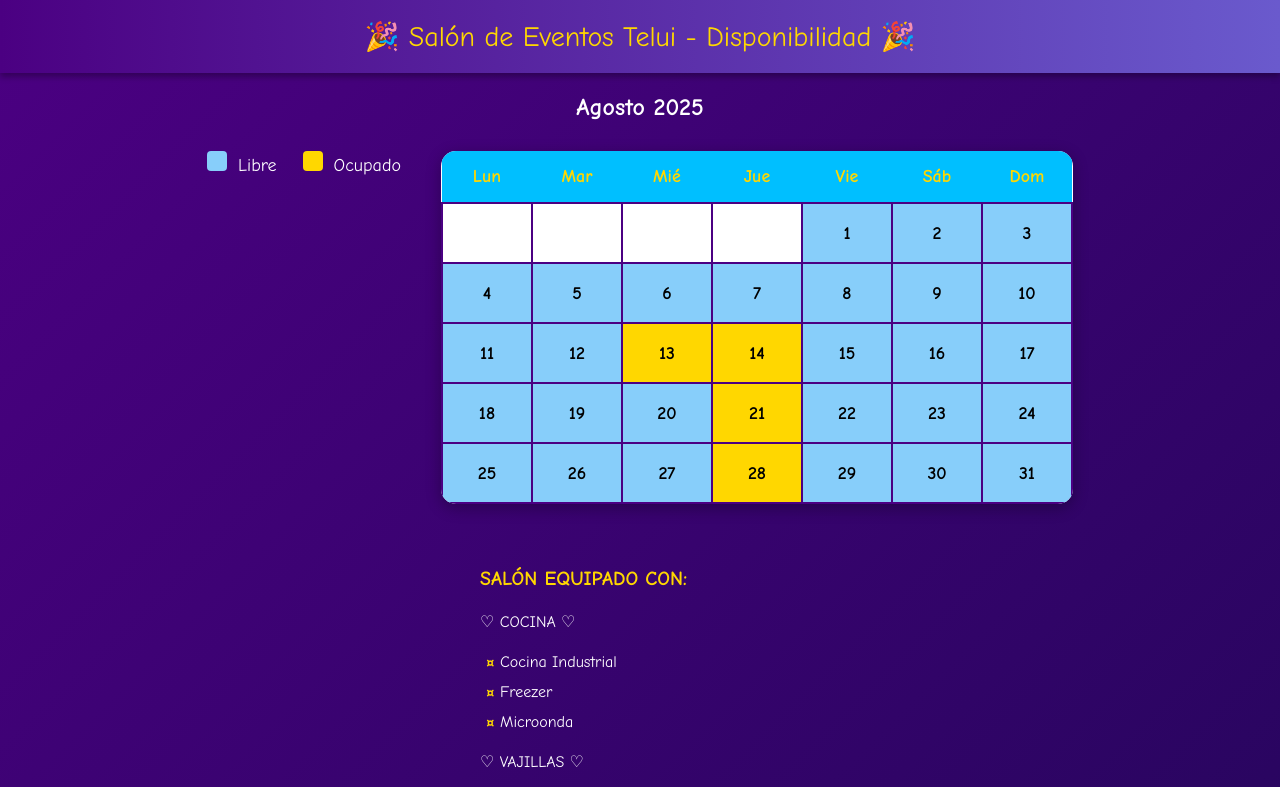
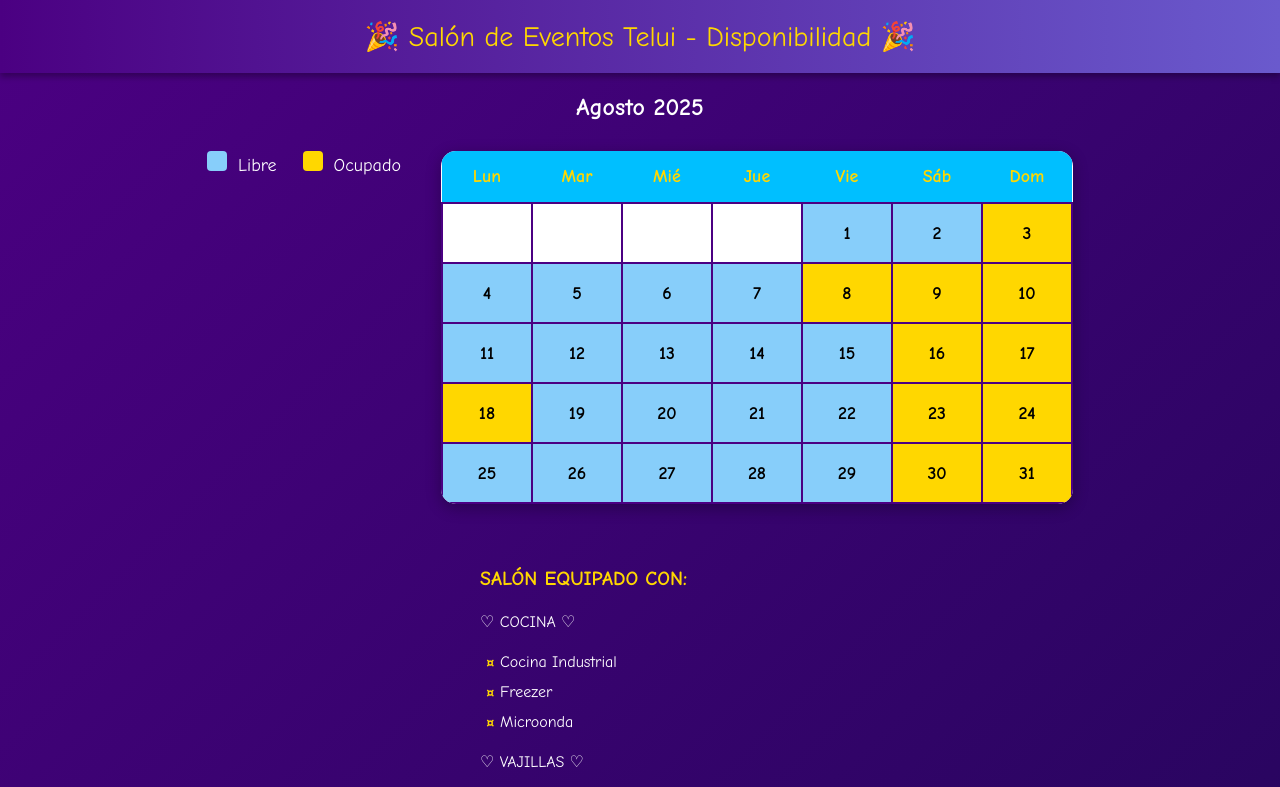
Before and after one commit to salon-telui/Salon-telui.github.io, a plain HTML site: page index.html in a window 1280 px wide. Shown: the top 787 px of the page. Drawn offline with Linux system fonts and the light colour scheme.

Commit message:
Update index.html

```diff
--- a/index.html
+++ b/index.html
@@ -237,8 +237,8 @@
         const mes = 7; // Agosto (enero=0)
         const anio = 2025;
 
-        const diasLibres = [1,2,3,4,5,6,7,8,9,10,11,12,15,16,17,18,19,20,22,23,24,25,26,27,29,30,31];
-        const diasOcupados = [13,14,21,28];
+        const diasLibres = [1,2,4,5,6,7,11,12,13,14,15,19,20,21,22,25,26,27,28,29];
+        const diasOcupados = [3,8,9,10,16,17,18,23,24,30,31];
 
         const primerDia = new Date(anio, mes, 1).getDay();
         const ultimoDia = new Date(anio, mes + 1, 0).getDate();
```
